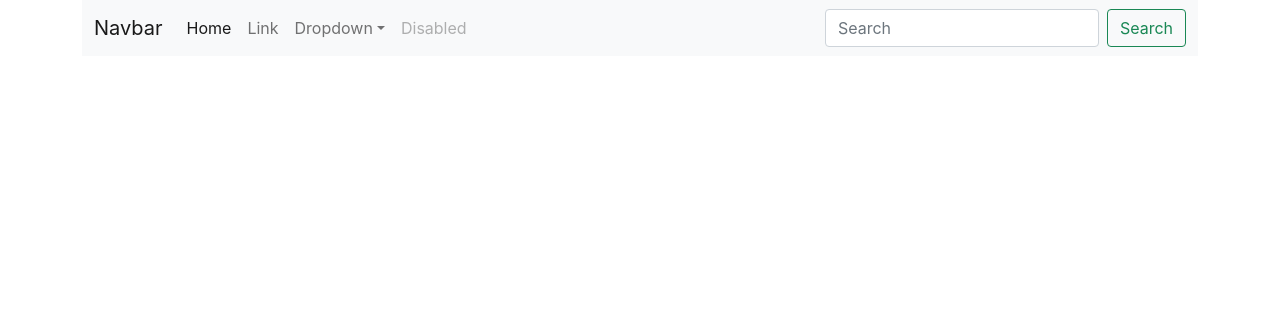
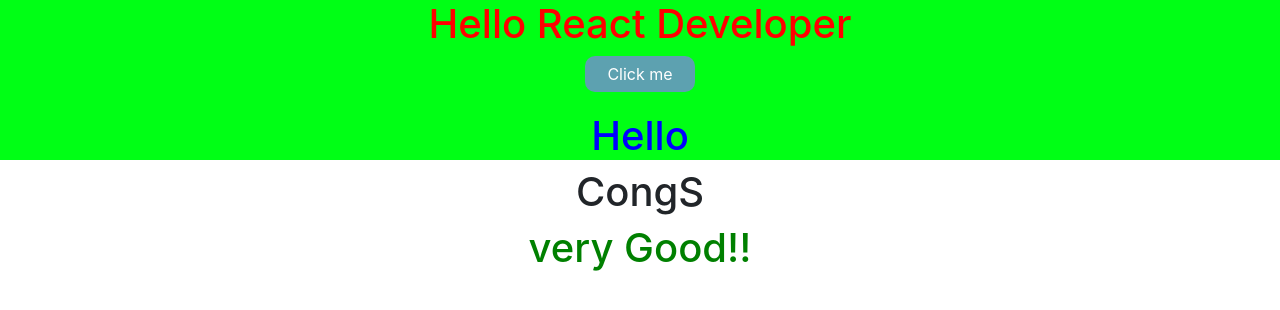
Before and after one commit to SumanPSTU/React-Basic, a React (Create React App) app: page / in a window 1280 px wide. Shown: the top 310 px of the page. Built offline with nearby package versions, Linux system fonts and the light colour scheme.

Commit message:
update file

```diff
--- a/public/index.html
+++ b/public/index.html
@@ -20,7 +20,7 @@
     />
   </head>
   <body>
-    <noscript>You need to enable JavaScript to run this app.</noscript>
+    <!-- <noscript>You need to enable JavaScript to run this app.</noscript> -->
     <div id="root"></div>
     <script
       src="https://cdn.jsdelivr.net/npm/bootstrap@5.0.2/dist/js/bootstrap.bundle.min.js"
--- a/src/App.css
+++ /dev/null
@@ -1,38 +0,0 @@
-.App {
-  text-align: center;
-}
-
-.App-logo {
-  height: 40vmin;
-  pointer-events: none;
-}
-
-@media (prefers-reduced-motion: no-preference) {
-  .App-logo {
-    animation: App-logo-spin infinite 20s linear;
-  }
-}
-
-.App-header {
-  background-color: #282c34;
-  min-height: 100vh;
-  display: flex;
-  flex-direction: column;
-  align-items: center;
-  justify-content: center;
-  font-size: calc(10px + 2vmin);
-  color: white;
-}
-
-.App-link {
-  color: #61dafb;
-}
-
-@keyframes App-logo-spin {
-  from {
-    transform: rotate(0deg);
-  }
-  to {
-    transform: rotate(360deg);
-  }
-}
--- a/src/App.js
+++ b/src/App.js
@@ -1,12 +1,12 @@
-import "./App.css";
+import "./assets/style/App.css";
+import IFelse from "./component/IFelse";
 import Navbar  from "./component/Navbar";
 
-function App() {
+export default function App() {
   return (
     <div className="App">
-      <Navbar />
+      {Navbar()}
+      {IFelse()}
     </div>
   );
 }
-
-export default App;
--- /dev/null
+++ b/src/assets/style/App.css
@@ -0,0 +1,28 @@
+.App {
+  text-align: center;
+}
+
+.App-logo {
+  height: 40vmin;
+  pointer-events: none;
+}
+.bg-red{
+  background: rgb(0, 255, 21);
+  color: blue;
+}
+.btn{
+  padding: 4px 20px;
+  border-radius: 10px;
+  background-color: #5da1b0;
+  font-size: 16px;
+  color: #fff;
+  margin-bottom: 20px;
+  transition: all 0.3s linear;
+  border: 2px solid transparent;
+}
+.btn:hover{
+  background: rgb(222, 146, 222);
+  color: white;
+  transform: scale(1.1);
+  cursor: pointer;
+}
--- /dev/null
+++ b/src/component/IFelse.js
@@ -0,0 +1,17 @@
+const IFelse = () => {
+  const marks = 700;
+  let cop;
+  if(marks<90){
+    cop = <h1 style={{color:'red'}}>Very bad!!</h1>
+  }else{
+    cop = <h1 style={{color:'green'}}> very Good!!</h1>
+  }
+
+  return(<div>
+    {
+        (marks > 90) ? <h1>CongS</h1> : <h1>Opps</h1>
+    }
+    <div>{cop}</div>
+  </div>)
+};
+export default IFelse;
--- a/src/component/Navbar.js
+++ b/src/component/Navbar.js
@@ -1,107 +1,21 @@
-import React from 'react';
+import React, { useState } from "react";
 
+const Navbar = () => {
 
-class Navbar extends React.Component {
-  state = {};
-  render() {
-    return (
-      <header>
-        <div className="container">
-          <nav className="navbar navbar-expand-lg navbar-light bg-light">
-            <div className="container-fluid">
-              <a className="navbar-brand" href="#">
-                Navbar
-              </a>
-              <button
-                className="navbar-toggler"
-                type="button"
-                data-bs-toggle="collapse"
-                data-bs-target="#navbarSupportedContent"
-                aria-controls="navbarSupportedContent"
-                aria-expanded="false"
-                aria-label="Toggle navigation"
-              >
-                <span className="navbar-toggler-icon" />
-              </button>
-              <div
-                className="collapse navbar-collapse"
-                id="navbarSupportedContent"
-              >
-                <ul className="navbar-nav me-auto mb-2 mb-lg-0">
-                  <li className="nav-item">
-                    <a className="nav-link active" aria-current="page" href="#">
-                      Home
-                    </a>
-                  </li>
-                  <li className="nav-item">
-                    <a className="nav-link" href="#">
-                      Link
-                    </a>
-                  </li>
-                  <li className="nav-item dropdown">
-                    <a
-                      className="nav-link dropdown-toggle"
-                      href="#"
-                      id="navbarDropdown"
-                      role="button"
-                      data-bs-toggle="dropdown"
-                      aria-expanded="false"
-                    >
-                      Dropdown
-                    </a>
-                    <ul
-                      className="dropdown-menu"
-                      aria-labelledby="navbarDropdown"
-                    >
-                      <li>
-                        <a className="dropdown-item" href="#">
-                          Action
-                        </a>
-                      </li>
-                      <li>
-                        <a className="dropdown-item" href="#">
-                          Another action
-                        </a>
-                      </li>
-                      <li>
-                        <hr className="dropdown-divider" />
-                      </li>
-                      <li>
-                        <a className="dropdown-item" href="#">
-                          Something else here
-                        </a>
-                      </li>
-                    </ul>
-                  </li>
-                  <li className="nav-item">
-                    <a
-                      className="nav-link disabled"
-                      href="#"
-                      tabIndex={-1}
-                      aria-disabled="true"
-                    >
-                      Disabled
-                    </a>
-                  </li>
-                </ul>
-                <form className="d-flex">
-                  <input
-                    className="form-control me-2"
-                    type="search"
-                    placeholder="Search"
-                    aria-label="Search"
-                  />
-                  <button className="btn btn-outline-success" type="submit">
-                    Search
-                  </button>
-                </form>
-              </div>
-            </div>
-          </nav>
-        </div>
-      </header>
-    );
+  const [text,settext] = useState("Hello React Developer");
+  const [color,setColor] = useState({color:'red'})
+  const hand = ()=>{
+    settext("Hello sumon welcome to React lesson");
+    setColor({color:'#785940'});
   }
-}
+
+  return (
+    <div className="bg-red">
+      <h1 id="id" style={color}>{text}</h1>
+      <button onClick={hand} className="btn">Click me</button>
+      <h1>Hello</h1>
+    </div>
+  );
+};
 
 export default Navbar;
--- a/src/index.js
+++ b/src/index.js
@@ -1,6 +1,6 @@
 import React from 'react';
 import ReactDOM from 'react-dom/client';
-import './index.css';
+import './assets/style/index.css';
 import App from './App';
 import reportWebVitals from './reportWebVitals';
 
@@ -10,8 +10,4 @@ root.render(
     <App />
   </React.StrictMode>
 );
-
-// If you want to start measuring performance in your app, pass a function
-// to log results (for example: reportWebVitals(console.log))
-// or send to an analytics endpoint. Learn more: https://bit.ly/CRA-vitals
 reportWebVitals();
```
Also changed, not shown: src/assets/style/index.css (renamed from src/index.css), src/logo.svg (deleted).
